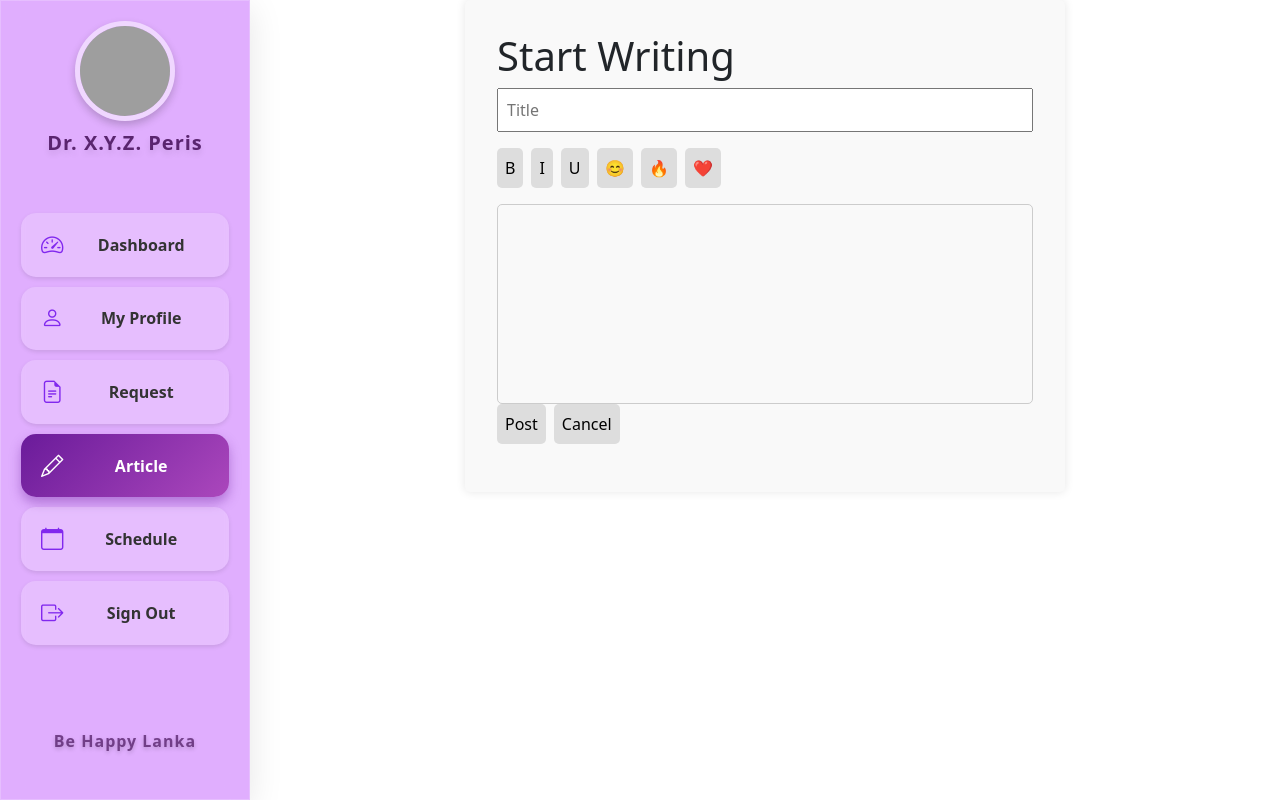
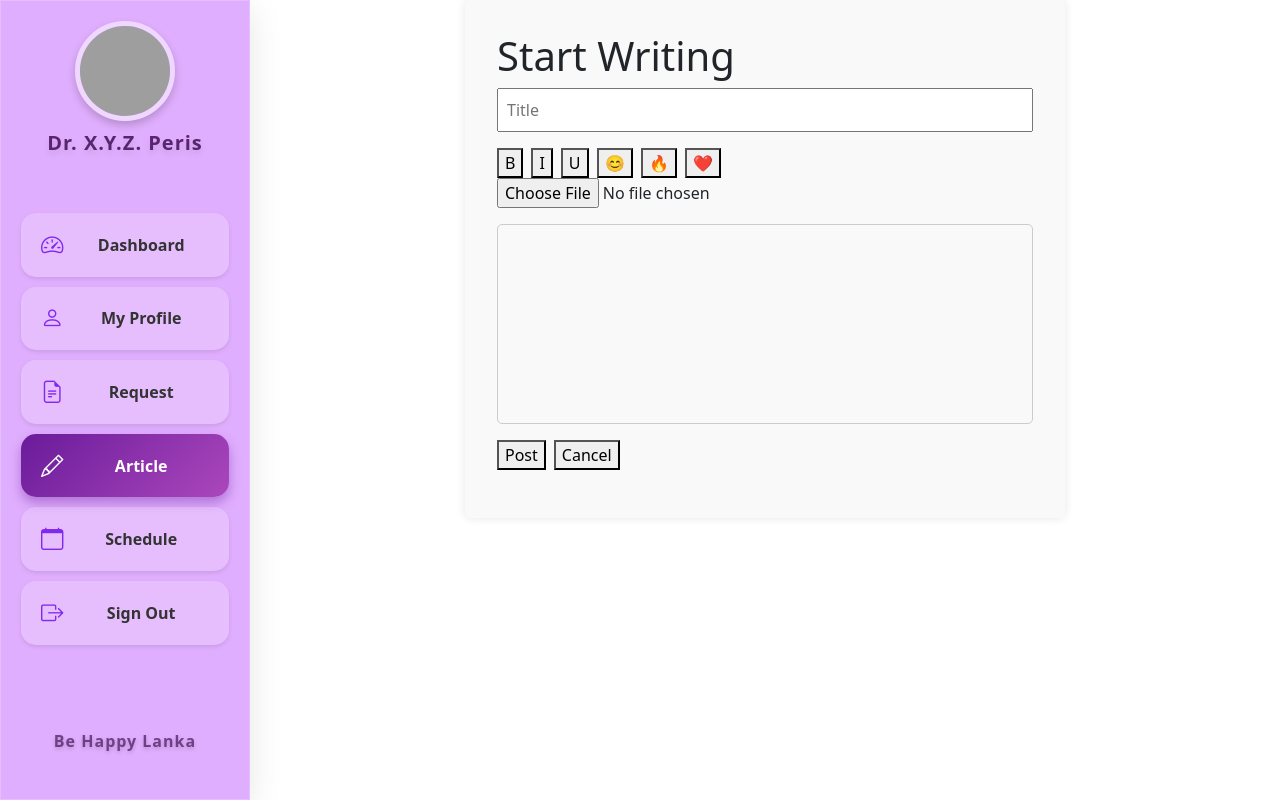
Before and after one commit to rkavidu222/be-happy-lanka-doctor-dashboard, an Angular app: page /artical in a window 1280 px wide. Built offline with nearby package versions, Linux system fonts and the light colour scheme; grey boxes are pictures that could not be loaded.

Commit message:
27/01/2025  second commit

```diff
--- a/src/app/artical/artical.component.css
+++ b/src/app/artical/artical.component.css
@@ -19,11 +19,23 @@
 
 button {
   margin-right: 0.5rem;
+}
+
+.article-textarea {
+  width: 100%;
+  height: 200px;
   padding: 0.5rem;
-  border: none;
+  margin-bottom: 1rem;
+  border: 1px solid #ccc;
   border-radius: 5px;
-  background-color: #ddd;
-  cursor: pointer;
+  overflow-y: auto;
+  white-space: pre-wrap;
+}
+
+.posted-message {
+  margin-top: 1rem;
+  color: green;
+  font-weight: bold;
 }
 
 button.active {
@@ -31,27 +43,24 @@ button.active {
   color: white;
 }
 
-button:hover {
-  background-color: #0056b3;
-  color: white;
+.article-textarea img {
+  max-width: 100%; /* Image will adjust to fit the width of the textarea */
+  height: auto;
+  display: block;
+  margin: 1rem 0;
+  border: 1px solid #ddd; /* Optional border for images */
 }
 
-.article-textarea {
-  width: 100%;
-  height: 200px;
-  max-height: 400px;
-  padding: 0.5rem;
-  border: 1px solid #ccc;
+/* Style for File Input Button */
+button[type="file"] {
+  background-color: #28a745;
+  color: white;
+  padding: 0.5rem 1rem;
+  border: none;
   border-radius: 5px;
-  overflow-y: auto;
+  cursor: pointer;
 }
 
-.article-textarea:focus {
-  outline: 2px solid #007bff;
+button[type="file"]:hover {
+  background-color: #218838;
 }
-
-.posted-message {
-  margin-top: 1rem;
-  color: green;
-  font-weight: bold;
-}
--- a/src/app/artical/artical.component.html
+++ b/src/app/artical/artical.component.html
@@ -14,6 +14,12 @@
     <button (click)="addEmoji('😊')">😊</button>
     <button (click)="addEmoji('🔥')">🔥</button>
     <button (click)="addEmoji('❤️')">❤️</button>
+    <input
+      type="file"
+      (change)="addImage($event)"
+      accept="image/*"
+      class="file-input"
+    />
   </div>
 
   <div
--- a/src/app/artical/artical.component.ts
+++ b/src/app/artical/artical.component.ts
@@ -20,50 +20,87 @@ export class ArticalComponent {
 
   toggleBold() {
     this.isBold = !this.isBold;
-    document.execCommand('bold'); // Apply bold formatting
-    this.focusContentEditable(); // Keep focus in the editor
+    document.execCommand('bold');
+    this.focusContentEditable();
   }
 
   toggleItalic() {
     this.isItalic = !this.isItalic;
-    document.execCommand('italic'); // Apply italic formatting
-    this.focusContentEditable(); // Keep focus in the editor
+    document.execCommand('italic');
+    this.focusContentEditable();
   }
 
   toggleUnderline() {
     this.isUnderline = !this.isUnderline;
-    document.execCommand('underline'); // Apply underline formatting
-    this.focusContentEditable(); // Keep focus in the editor
+    document.execCommand('underline');
+    this.focusContentEditable();
   }
 
   addEmoji(emoji: string) {
     const selection = window.getSelection();
-    const range = selection?.getRangeAt(0);
+    if (selection && selection.rangeCount > 0) {
+      const range = selection.getRangeAt(0);
+      const emojiNode = document.createTextNode(emoji);
+      range.deleteContents();
+      range.insertNode(emojiNode);
 
-    if (!range) return;
+      const newRange = document.createRange();
+      newRange.setStartAfter(emojiNode);
+      newRange.setEndAfter(emojiNode);
+      selection.removeAllRanges();
+      selection.addRange(newRange);
 
-    const emojiNode = document.createTextNode(emoji);
-    range.deleteContents();
-    range.insertNode(emojiNode);
+      this.focusContentEditable();
+    }
+  }
 
-    const newRange = document.createRange();
-    newRange.setStartAfter(emojiNode);
-    newRange.setEndAfter(emojiNode);
-    selection?.removeAllRanges();
-    selection?.addRange(newRange);
+  addImage(event: Event) {
+    const fileInput = event.target as HTMLInputElement;
 
-    this.focusContentEditable(); // Keep focus in the editor after adding emoji
+    if (fileInput.files && fileInput.files[0]) {
+      const file = fileInput.files[0];
+      const reader = new FileReader();
+
+      reader.onload = () => {
+        // Create the image element
+        const imgElement = document.createElement('img');
+        imgElement.src = reader.result as string;
+        imgElement.style.width = '100%'; // Resize image based on container width
+        imgElement.style.height = 'auto'; // Maintain aspect ratio
+        imgElement.style.margin = '1rem 0';
+        imgElement.alt = "Uploaded Image";
+
+        // Insert image in the contenteditable area
+        const selection = window.getSelection();
+        if (selection && selection.rangeCount > 0) {
+          const range = selection.getRangeAt(0);
+          range.deleteContents(); // Remove any selected text
+          range.insertNode(imgElement); // Insert image node
+
+          // Adjust caret position after image
+          const newRange = document.createRange();
+          newRange.setStartAfter(imgElement);
+          newRange.setEndAfter(imgElement);
+          selection.removeAllRanges();
+          selection.addRange(newRange);
+
+          this.focusContentEditable();
+        }
+      };
+
+      reader.readAsDataURL(file);
+    }
   }
 
   focusContentEditable() {
     const editableElement = document.querySelector('.article-textarea') as HTMLElement;
     if (editableElement) {
-      editableElement.focus(); // Restore focus to the contenteditable area
+      editableElement.focus();
     }
   }
 
   updateArticle(event: Event) {
-    this.article = (event.target as HTMLElement).innerHTML; // Sync the content with the article property
+    this.article = (event.target as HTMLElement).innerHTML;
   }
 
   postArticle() {
@@ -78,14 +115,23 @@ export class ArticalComponent {
 
     setTimeout(() => {
       this.posted = false;
-    }, 3000); // Hide the success message after 3 seconds
+    }, 3000);
   }
 
   cancel() {
+    // Clear all fields and reset styling states
     this.title = '';
     this.article = '';
     this.isBold = false;
     this.isItalic = false;
     this.isUnderline = false;
+
+    const editableElement = document.querySelector('.article-textarea') as HTMLElement;
+    if (editableElement) {
+      editableElement.innerHTML = ''; // Clear content inside textarea
+    }
+
+    // Optional: focus back to the contenteditable area
+    this.focusContentEditable();
   }
 }
```
